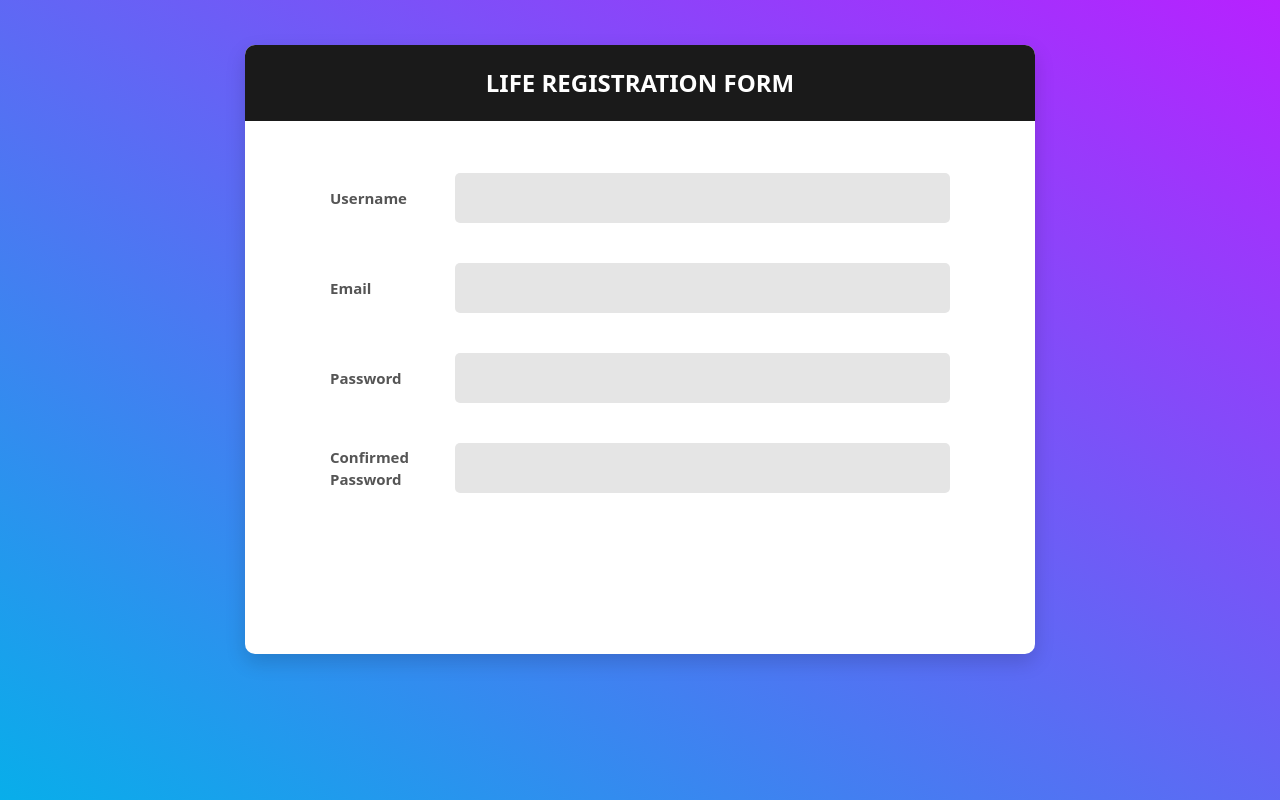
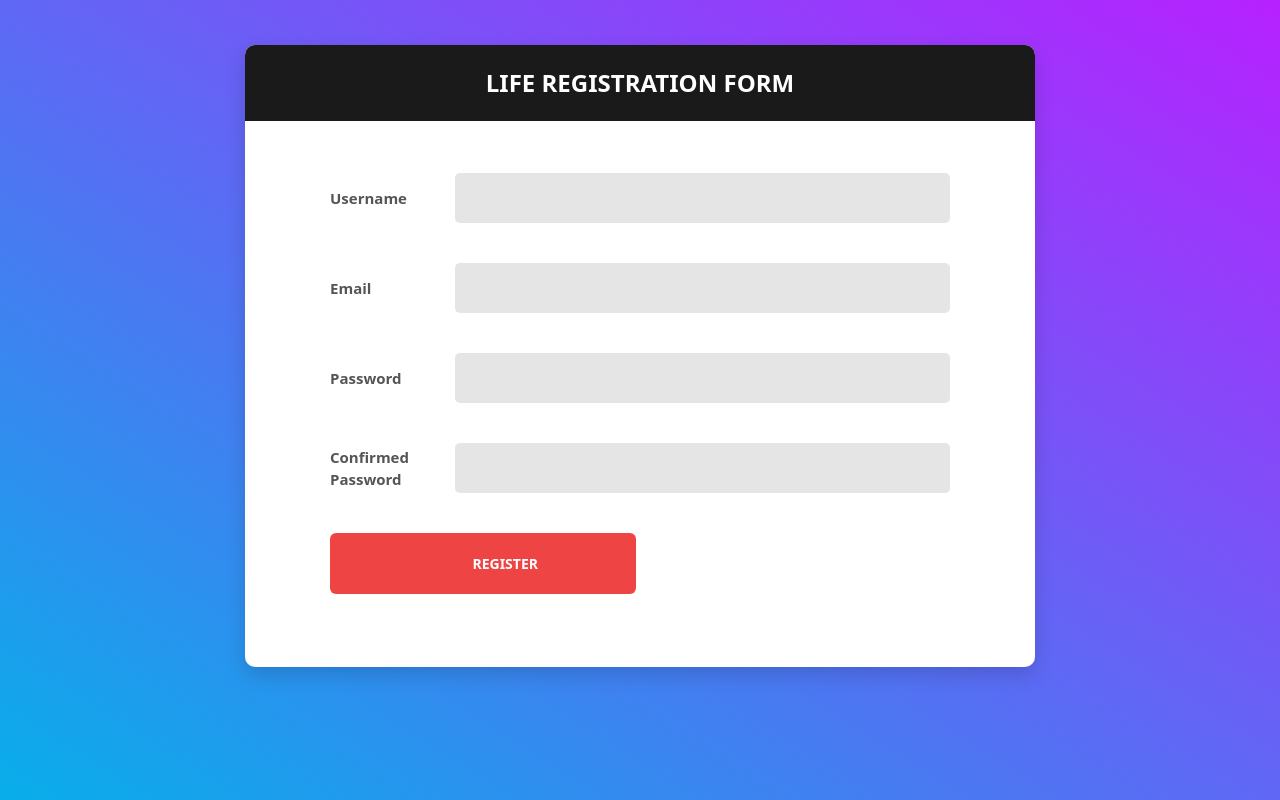
Before and after one commit to daivuongktx13/Life_Frontend, a Vue app: page /registration in a window 1280 px wide. Built offline with nearby package versions, Linux system fonts and the light colour scheme; what vue-beautiful-chat would draw is missing.

Commit message:
Login & Register

```diff
--- a/src/views/Login.vue
+++ b/src/views/Login.vue
@@ -13,7 +13,7 @@
         </div>
 
         <div class="login100-form validate-form">
-          <form action="#" @submit="handleSubmit">
+          <form @submit.prevent="handleSubmit">
           <span class="login100-form-title">Login </span>
 
           <div
--- a/src/views/Registration.vue
+++ b/src/views/Registration.vue
@@ -1,4 +1,5 @@
 <template>
+
   <div class="page-wrapper bg-gra-03 p-t-45 p-b-50">
     <div class="wrapper wrapper--w790">
       <div class="card card-5">
@@ -6,7 +7,7 @@
           <h2 class="title">LIFE Registration Form</h2>
         </div>
         <div class="card-body">
-          <div>
+          <form @submit.prevent="handleSubmit">
             <div class="form-row">
               <div class="name">Username</div>
               <div class="value">
@@ -60,7 +61,8 @@
               </div>
             </div>
             <div class="flex flex-row space-x-2">
-              <button
+              <input
+                type="submit"
                 class="
                   hover:bg-red-800
                   basis-1/2
@@ -68,14 +70,13 @@
                   w-1/2
                   md:w-1/5
                   bg-red-500
+                  p-5 pl-16
                   text-white
-                  p-3
                   font-bold
+                  cursor-pointer
                 "
-                @click="handleSubmit"
+                value="REGISTER"
               >
-                REGISTER
-              </button>
               <button
                 class="
                   hover:bg-sky-800
@@ -109,7 +110,7 @@
                 <div class="txt2 text-green-400">Register complete!</div>
               </div>
             </transition>
-          </div>
+          </form>
         </div>
       </div>
     </div>
```
